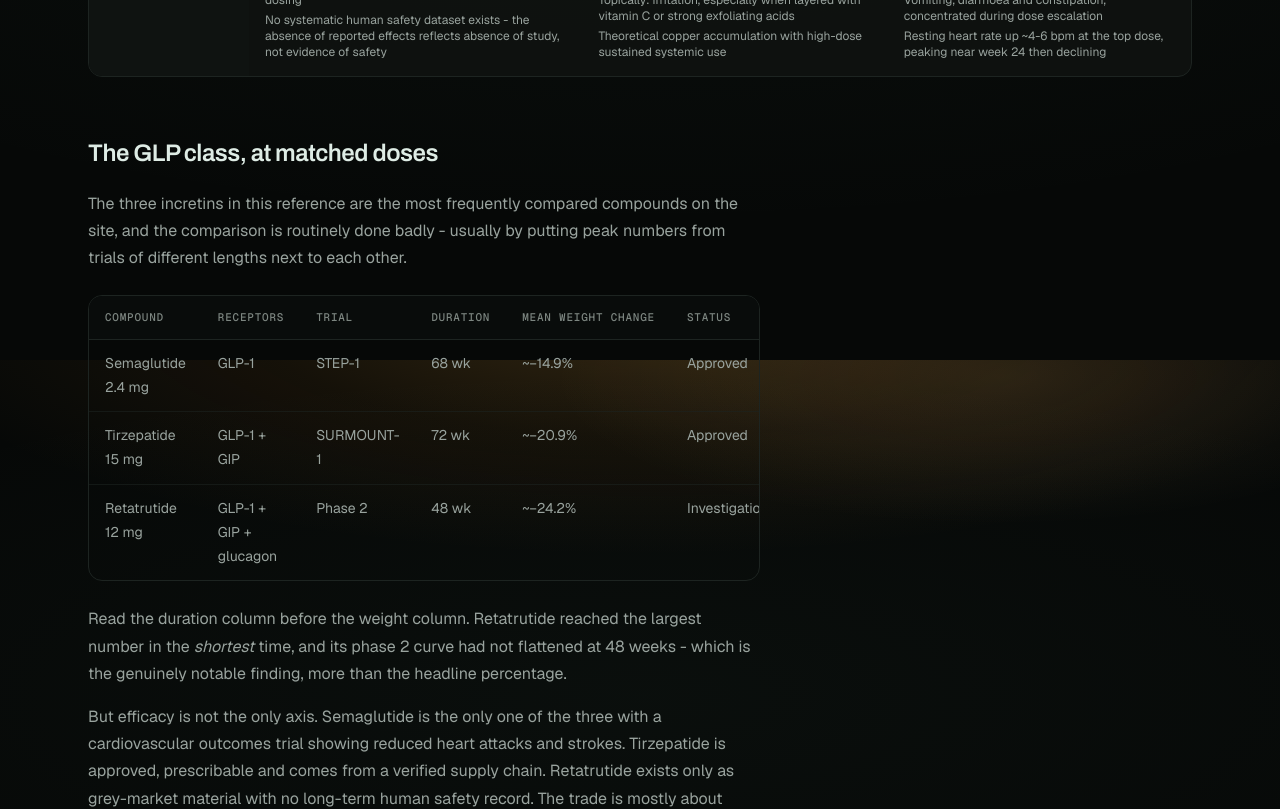
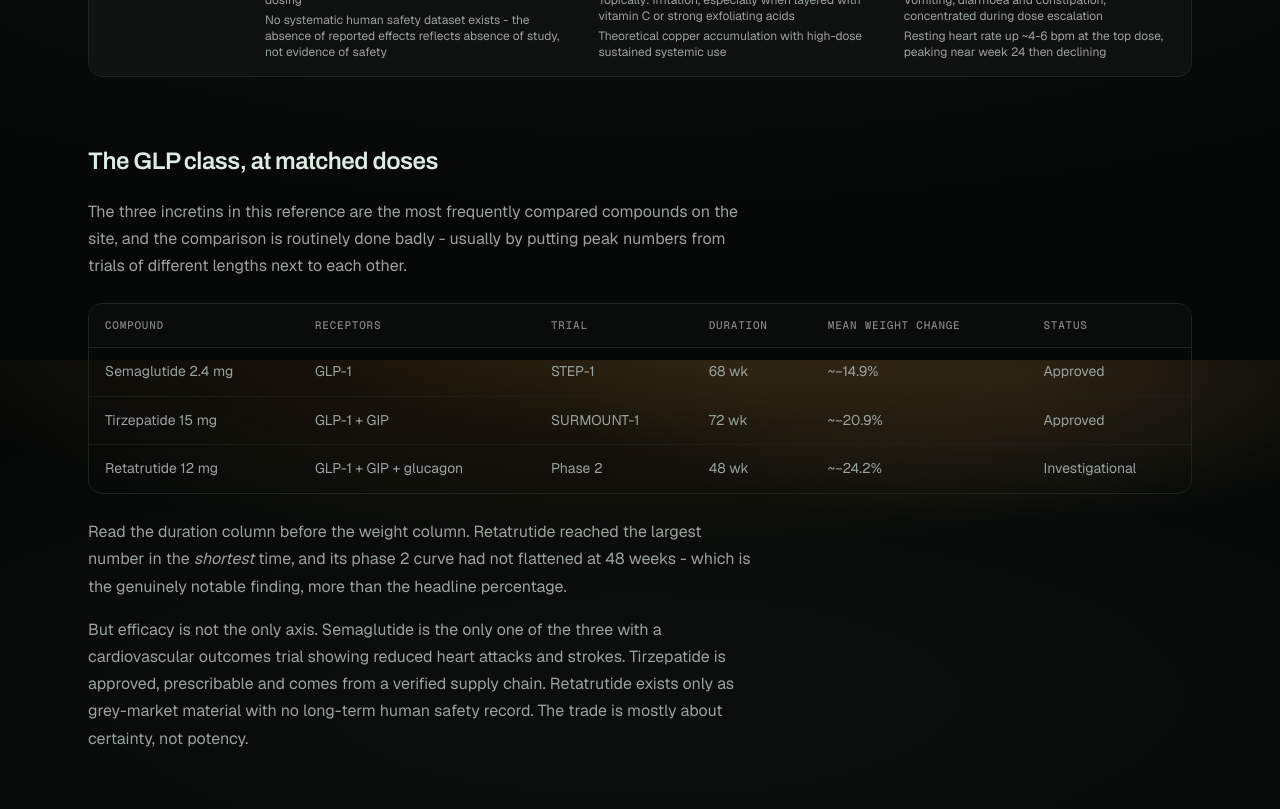
Before and after one commit to naruto11eth/peptidepedia, a Next.js app: page /compare in a window 1280 px wide. Shown: the part 1240-2049 px from the top of the page. Built offline with nearby package versions, Linux system fonts and the light colour scheme; no server answers.

Commit message:
fix: stop the GLP comparison table clipping its last column

```diff
--- a/src/app/compare/page.tsx
+++ b/src/app/compare/page.tsx
@@ -23,14 +23,25 @@ export default async function ComparePage() {
       />
       <CompoundCompare compounds={compounds} />
 
-      <section className="mt-14 max-w-2xl prose-doc">
+      {/*
+        The table has six columns and was being clipped inside a max-w-2xl
+        column while half the page sat empty. It now takes the wide side of a
+        two-column split, with the commentary beside it.
+      */}
+      <section className="mt-16">
+        <div className="prose-doc max-w-2xl">
         <h2>The GLP class, at matched doses</h2>
         <p>
           The three incretins in this reference are the most frequently compared compounds on the
           site, and the comparison is routinely done badly - usually by putting peak numbers from
           trials of different lengths next to each other.
         </p>
-        <div className="table-scroll">
+        </div>
+
+        {/* Full container width: six columns will not fit in a prose measure,
+            and squeezing them there was clipping the status column. */}
+        <div className="prose-doc mt-6">
+          <div className="table-scroll is-wide">
           <table>
             <thead>
               <tr>
@@ -69,7 +80,10 @@ export default async function ComparePage() {
               </tr>
             </tbody>
           </table>
+          </div>
         </div>
+
+        <div className="prose-doc mt-6 max-w-2xl">
         <p>
           Read the duration column before the weight column. Retatrutide reached the largest number
           in the <em>shortest</em> time, and its phase 2 curve had not flattened at 48 weeks - which
@@ -82,6 +96,7 @@ export default async function ComparePage() {
           grey-market material with no long-term human safety record. The trade is mostly about
           certainty, not potency.
         </p>
+        </div>
       </section>
     </div>
   );
```
